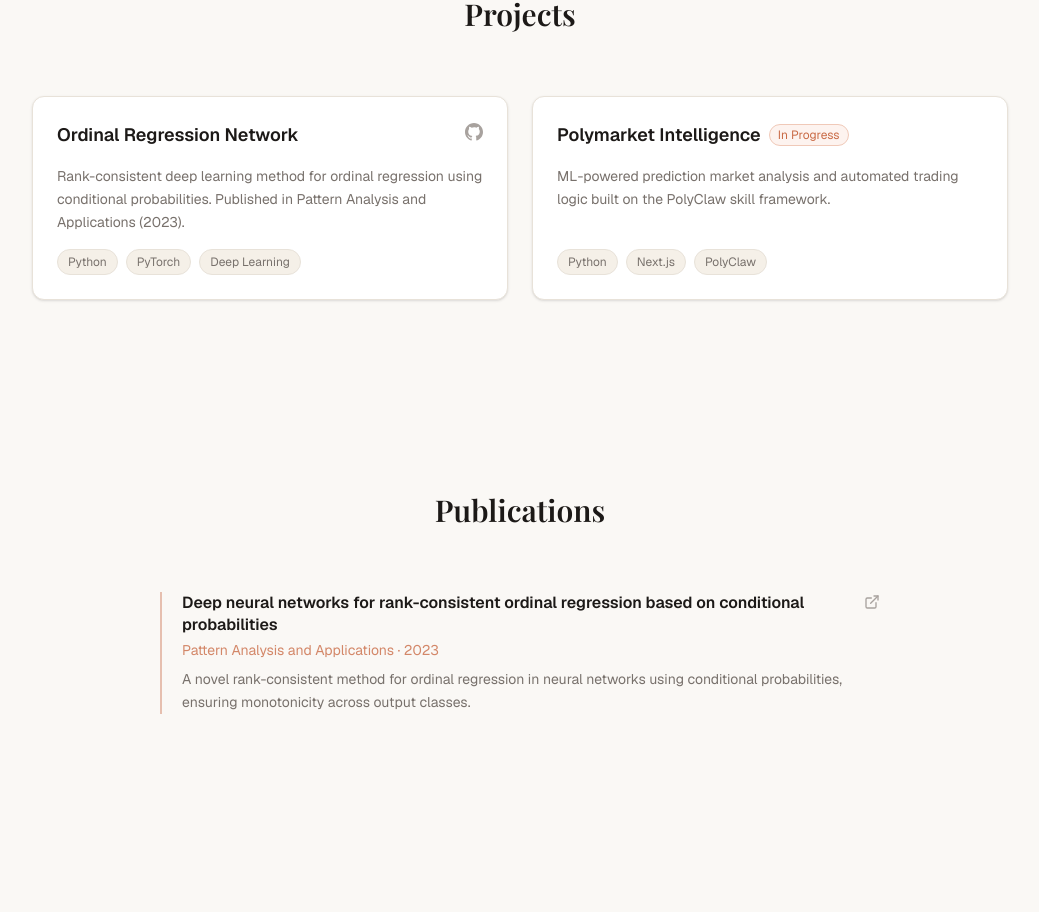
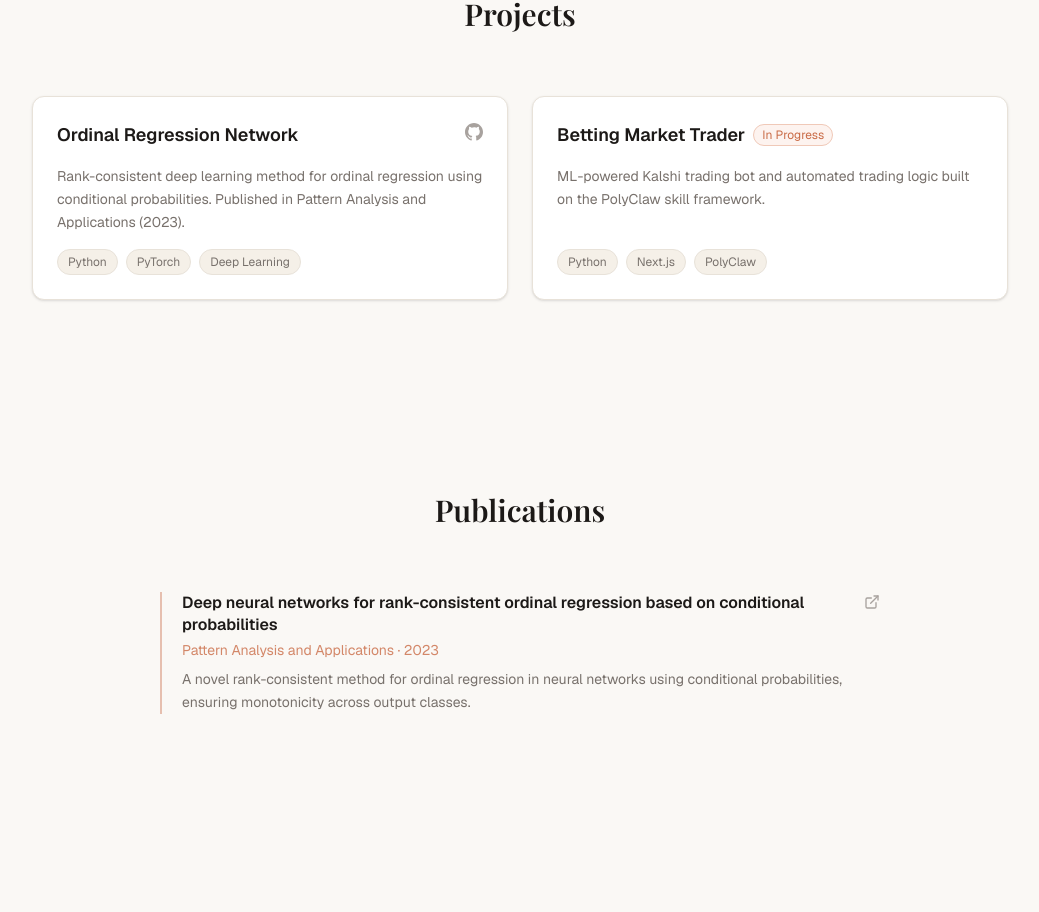
Before and after one commit to ericshi123/personal-website, a Next.js app: page / in a window 1280 px wide. Shown: the part 900-1812 px from the top of the page, without its empty margins (120-1159 px from the left). Built offline with nearby package versions, Linux system fonts and the light colour scheme; a web font is replaced by a local one.

Commit message:
feat: rename Polymarket Intelligence to Betting Market Trader, update Polymarket refs to Kalshi

```diff
--- a/data/projects.ts
+++ b/data/projects.ts
@@ -15,9 +15,9 @@ export const projects: Project[] = [
     githubUrl: "https://github.com/ericshi123/ordinal-conditional-network",
   },
   {
-    name: "Polymarket Intelligence",
+    name: "Betting Market Trader",
     description:
-      "ML-powered prediction market analysis and automated trading logic built on the PolyClaw skill framework.",
+      "ML-powered Kalshi trading bot and automated trading logic built on the PolyClaw skill framework.",
     techStack: ["Python", "Next.js", "PolyClaw"],
     githubUrl: null,
     badge: "In Progress",
```
